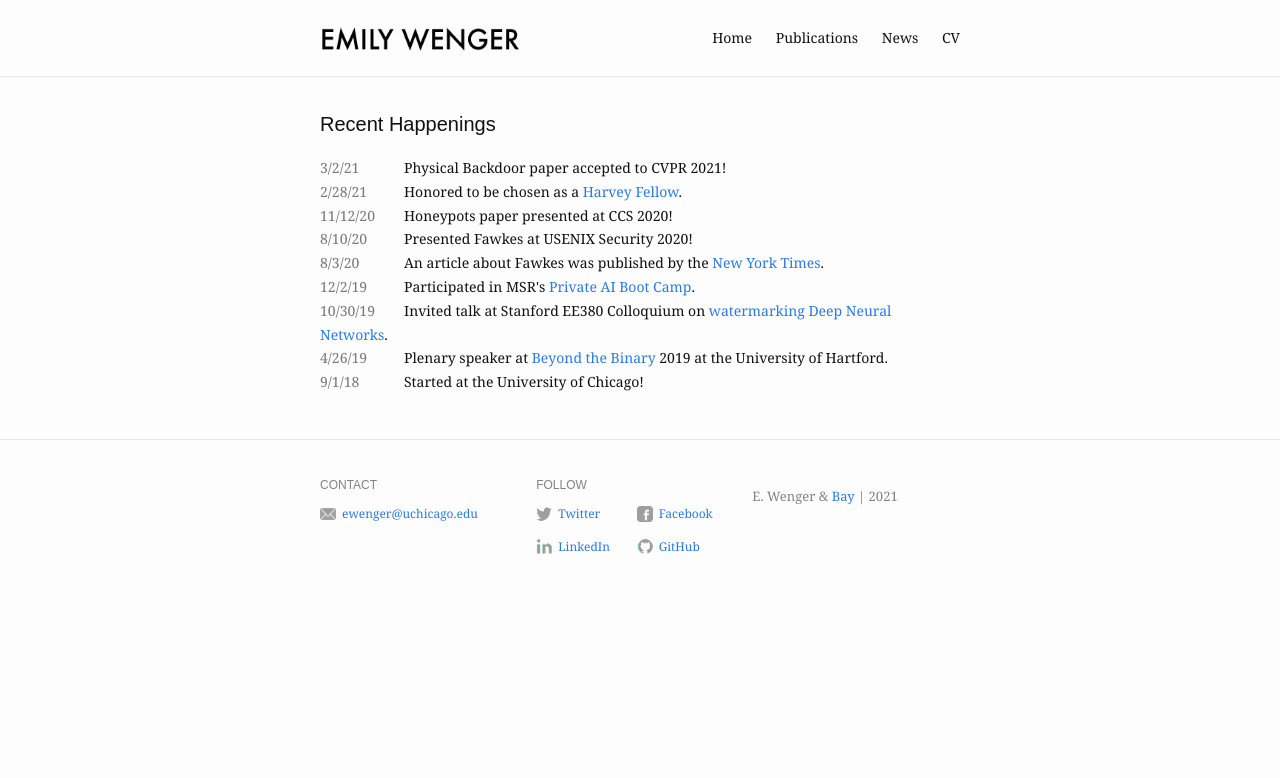
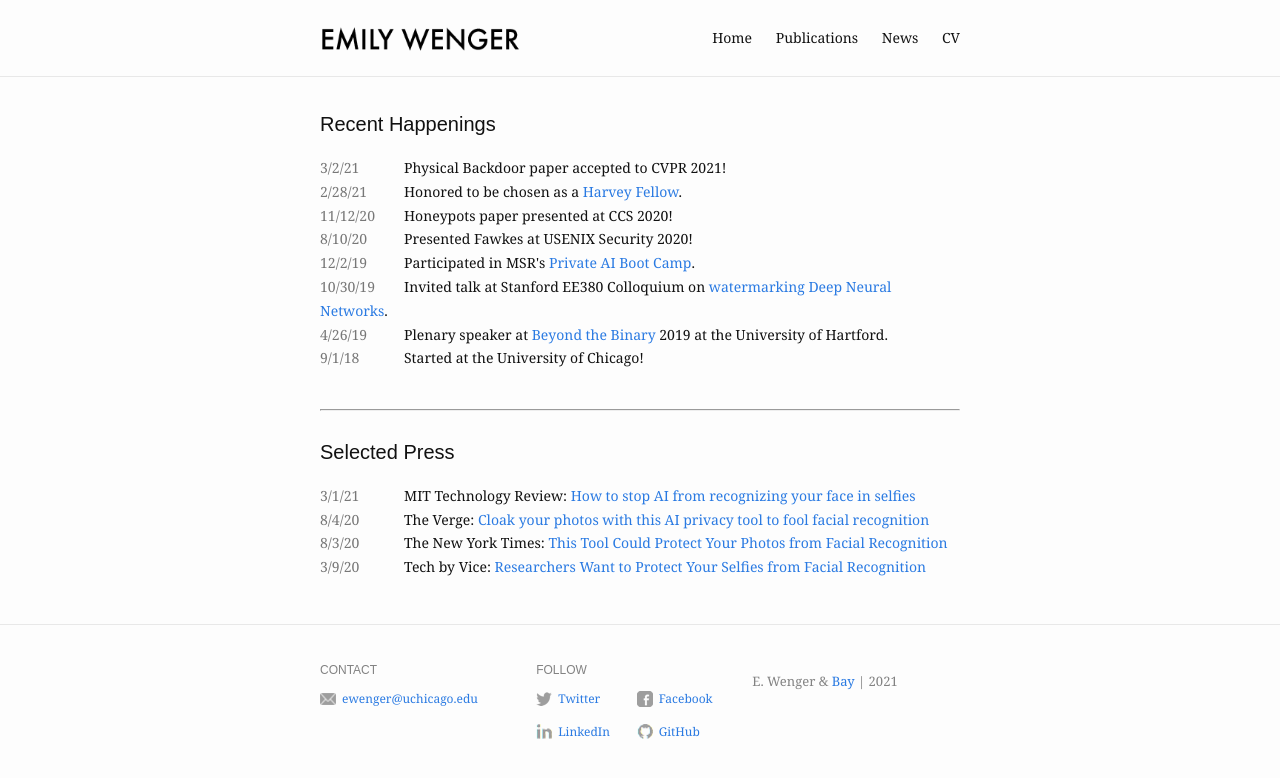
Before and after one commit to emilywenger/emilywenger.github.io, a Jekyll site: the page built from news.md, in a window 1280 px wide. Shown: the top 778 px of the page. Built offline with Jekyll 4.4.1, drawn with Linux system fonts in a browser that asks for light colours.

Commit message:
added news articles

```diff
--- a/_layouts/news.html
+++ b/_layouts/news.html
@@ -17,21 +17,21 @@
             {% endfor %}
           </p>
         </div>
-        <!-- </br> -->
-        <!-- <hr> -->
-        <!-- <div class="blog"> -->
-        <!--   </br> -->
-        <!--   <h1 class="page-heading">Selected Press</h1> -->
-        <!--   <\!-- TODO finish this -\-> -->
-        <!--   <p class="blog-post-list"> -->
-        <!--     {% for item in page.pressitems %} -->
-        <!--     <span class="blog-post-date">{{ item.date | date: "%-m/%-d/%y" }}</span> -->
-        <!--     {{ item.venue }}: <a href={{ item.link }} target="_blank"> -->
-        <!--     {{ item.title}} </a> ({{item.paper}}) -->
-        <!--     <br /> -->
-        <!--     {% endfor %} -->
-        <!--   </p> -->
-        <!-- </div> -->
+        </br>
+        <hr>
+        <div class="blog">
+          </br>
+          <h1 class="page-heading">Selected Press</h1>
+          <!-- TODO finish this -->
+          <p class="blog-post-list">
+            {% for item in page.pressitems %}
+            <span class="blog-post-date">{{ item.date | date: "%-m/%-d/%y" }}</span>
+            {{ item.venue }}: <a href={{ item.link }} target="_blank">
+            {{ item.title}} </a> <!-({{item.paper}})->
+            <br />
+            {% endfor %}
+          </p>
+        </div>
 
       </div>
     </div>
--- a/news.md
+++ b/news.md
@@ -4,7 +4,6 @@ title: News
 slug: /news
 
 updates:
-
 - date: 2021-03-02
   content: Physical Backdoor paper accepted to CVPR 2021!
 
@@ -16,9 +15,6 @@ updates:
 
 - date: 2020-08-10
   content: Presented Fawkes at USENIX Security 2020!
-
-- date: 2020-08-03
-  content: An article about Fawkes was published by the <a href="https://www.nytimes.com/2020/08/03/technology/fawkes-tool-protects-photos-from-facial-recognition.html" target="_blank">New York Times</a>.
 
 - date: 2019-12-02
   content: Participated in MSR's <a href="https://www.microsoft.com/en-us/research/video/private-ai-bootcamp-competition-team-7/" target="_blank">Private AI Boot Camp</a>.
@@ -36,10 +32,27 @@ updates:
 pressitems:
 
 - date: 2021-03-01
+  venue: MIT Technology Review
+  title: How to stop AI from recognizing your face in selfies
+  link: https://www.technologyreview.com/2021/05/05/1024613/stop-ai-recognizing-your-face-selfies-machine-learning-facial-recognition-clearview/
+  paper: Fawkes
+
+- date: 2020-08-04
+  venue: The Verge
+  title: Cloak your photos with this AI privacy tool to fool facial recognition
+  link: https://www.theverge.com/2020/8/4/21353810/facial-recognition-block-ai-selfie-cloaking-fawkes
+  paper: Fawkes
+
+- date: 2020-08-03
   venue: The New York Times
-  title: This Blog's Headline
-  link: https://google.com
-  paper: Physical Backdoors
+  title: This Tool Could Protect Your Photos from Facial Recognition
+  link: https://www.nytimes.com/2020/08/03/technology/fawkes-tool-protects-photos-from-facial-recognition.html
+  paper: Fawkes
+
+- date: 2020-03-09
+  venue: Tech by Vice
+  title: Researchers Want to Protect Your Selfies from Facial Recognition
+  link: https://www.vice.com/en/article/m7qxwq/researchers-want-to-protect-your-selfies-from-facial-recognition
 
 ---
 
```
Also changed, not shown: publications.md (+7 -0 lines).
